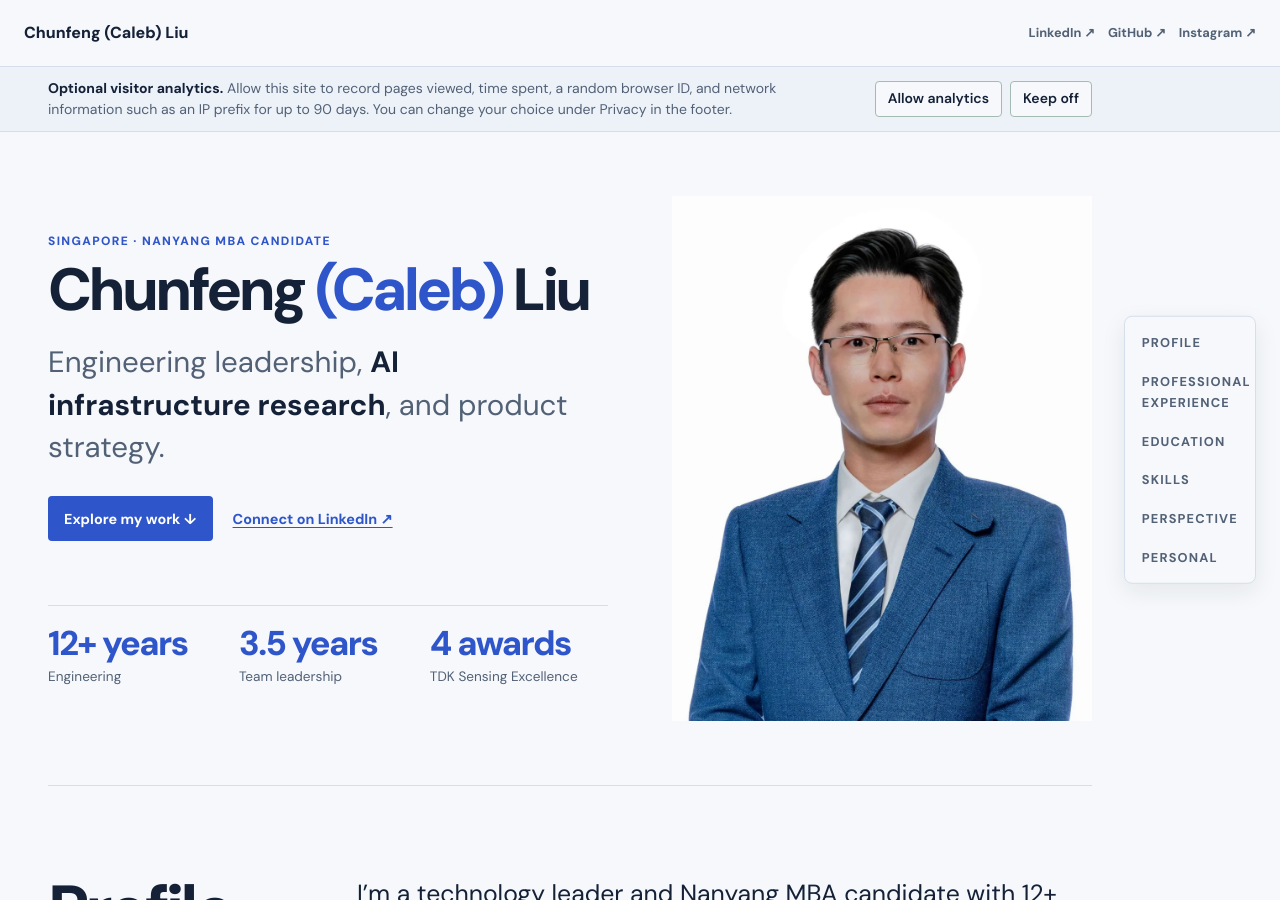
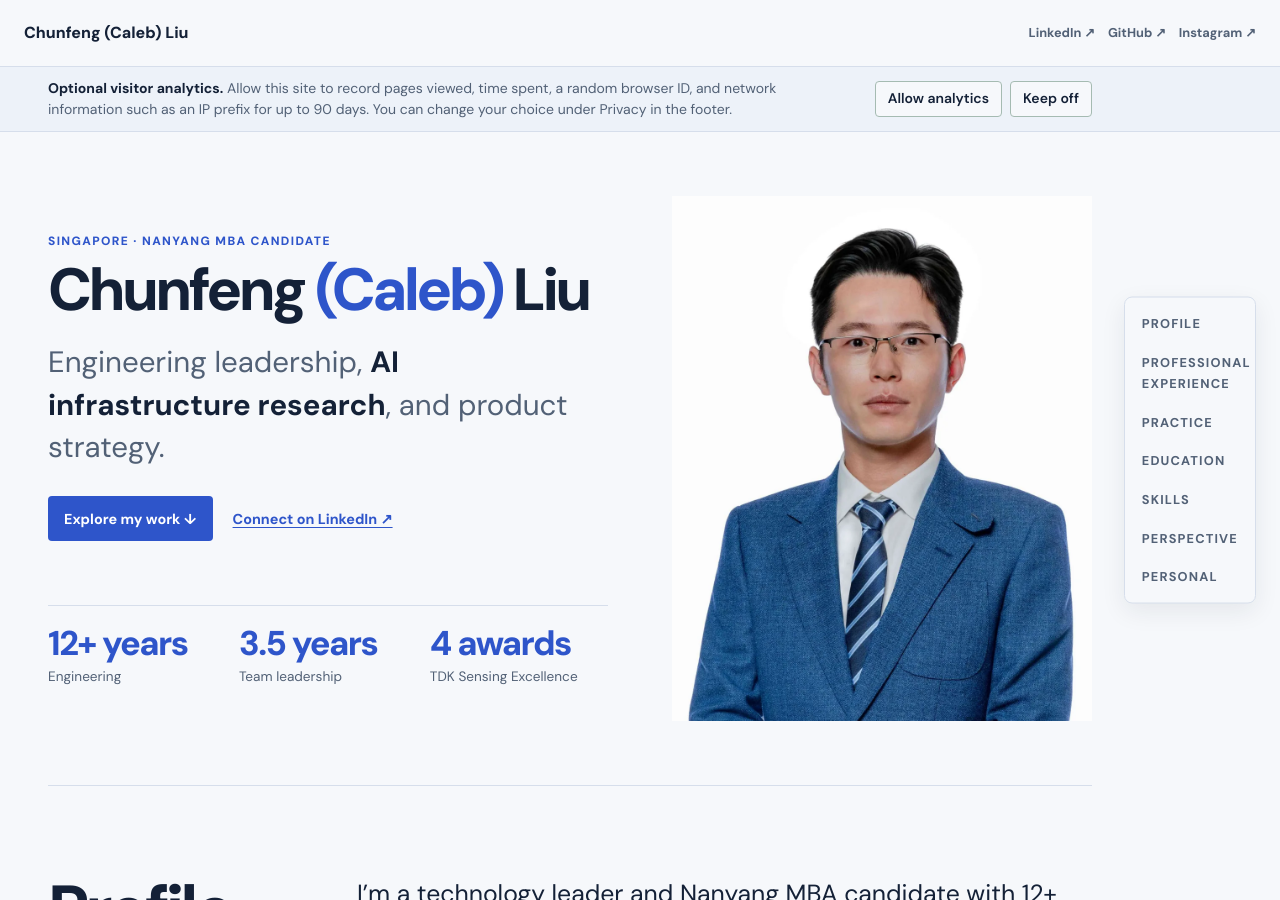
Before and after one commit to sprindy/chunfeng_liu.github.io, a Jekyll site: the page built from index.html, in a window 1280 px wide and 900 px high. Built offline with Jekyll 4.4.1, drawn with Linux system fonts in a browser that asks for light colours; some web fonts are replaced.

Commit message:
Add Practice before Education in navigation

```diff
--- a/_layouts/default.html
+++ b/_layouts/default.html
@@ -19,6 +19,7 @@
     <nav aria-label="Main navigation">
       <a href="{{ '/' | relative_url }}#about">Profile</a>
       <a href="{{ '/' | relative_url }}#work">Professional Experience</a>
+      <a href="{{ '/' | relative_url }}#practice">Practice</a>
       <a href="{{ '/' | relative_url }}#education">Education</a>
       <a href="{{ '/' | relative_url }}#skills">Skills</a>
       <a href="{{ '/' | relative_url }}#blog">Perspective</a>
```
